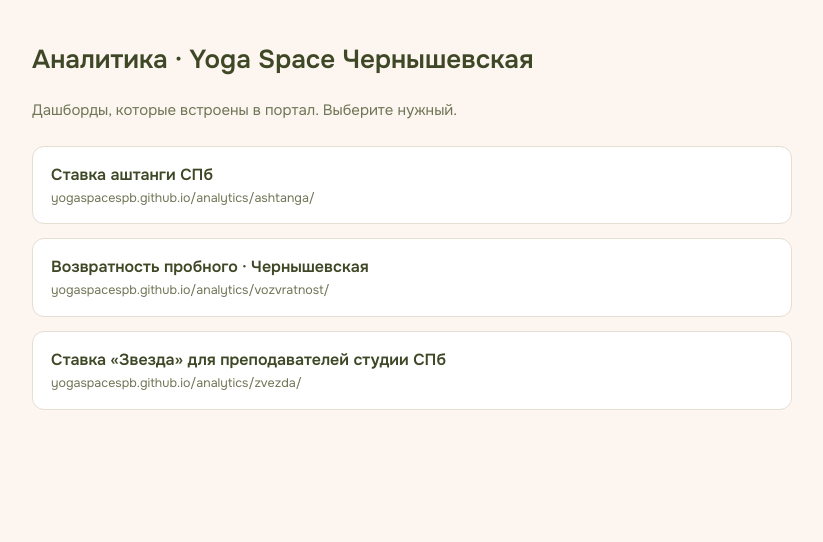
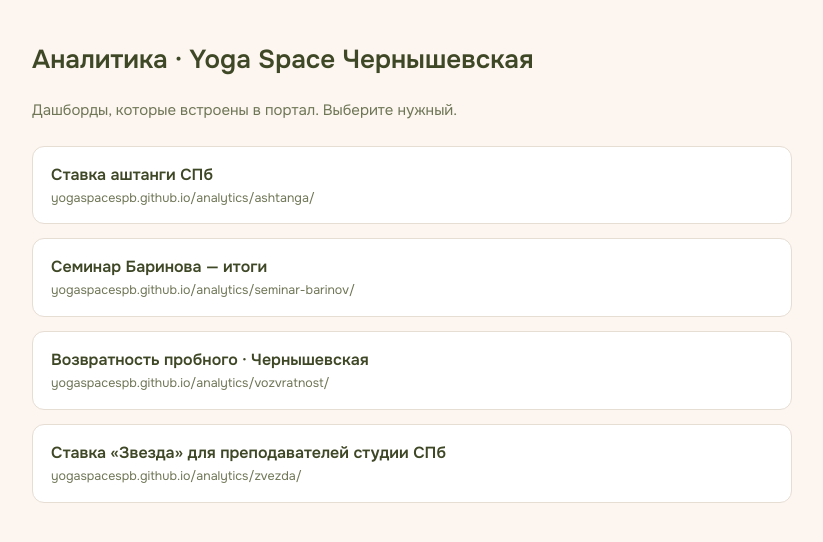
Before and after one commit to Yogaspacespb/analytics, a plain HTML site: page index.html in a window 1280 px wide. Shown: the whole page, without its empty margins (228-1051 px from the left). Drawn offline with Linux system fonts and the light colour scheme.

Commit message:
Главная: добавлен семинар Баринова

```diff
--- a/index.html
+++ b/index.html
@@ -14,6 +14,7 @@ h1{margin:0 0 6px;font-size:26px} p{margin:0 0 10px;color:var(--muted)}
 <h1>Аналитика · Yoga Space Чернышевская</h1>
 <p>Дашборды, которые встроены в портал. Выберите нужный.</p>
   <a class="card" href="ashtanga/"><b>Ставка аштанги СПб</b><span>yogaspacespb.github.io/analytics/ashtanga/</span></a>
+  <a class="card" href="seminar-barinov/"><b>Семинар Баринова — итоги</b><span>yogaspacespb.github.io/analytics/seminar-barinov/</span></a>
   <a class="card" href="vozvratnost/"><b>Возвратность пробного · Чернышевская</b><span>yogaspacespb.github.io/analytics/vozvratnost/</span></a>
   <a class="card" href="zvezda/"><b>Ставка «Звезда» для преподавателей студии СПб</b><span>yogaspacespb.github.io/analytics/zvezda/</span></a>
 </main></body></html>
```
